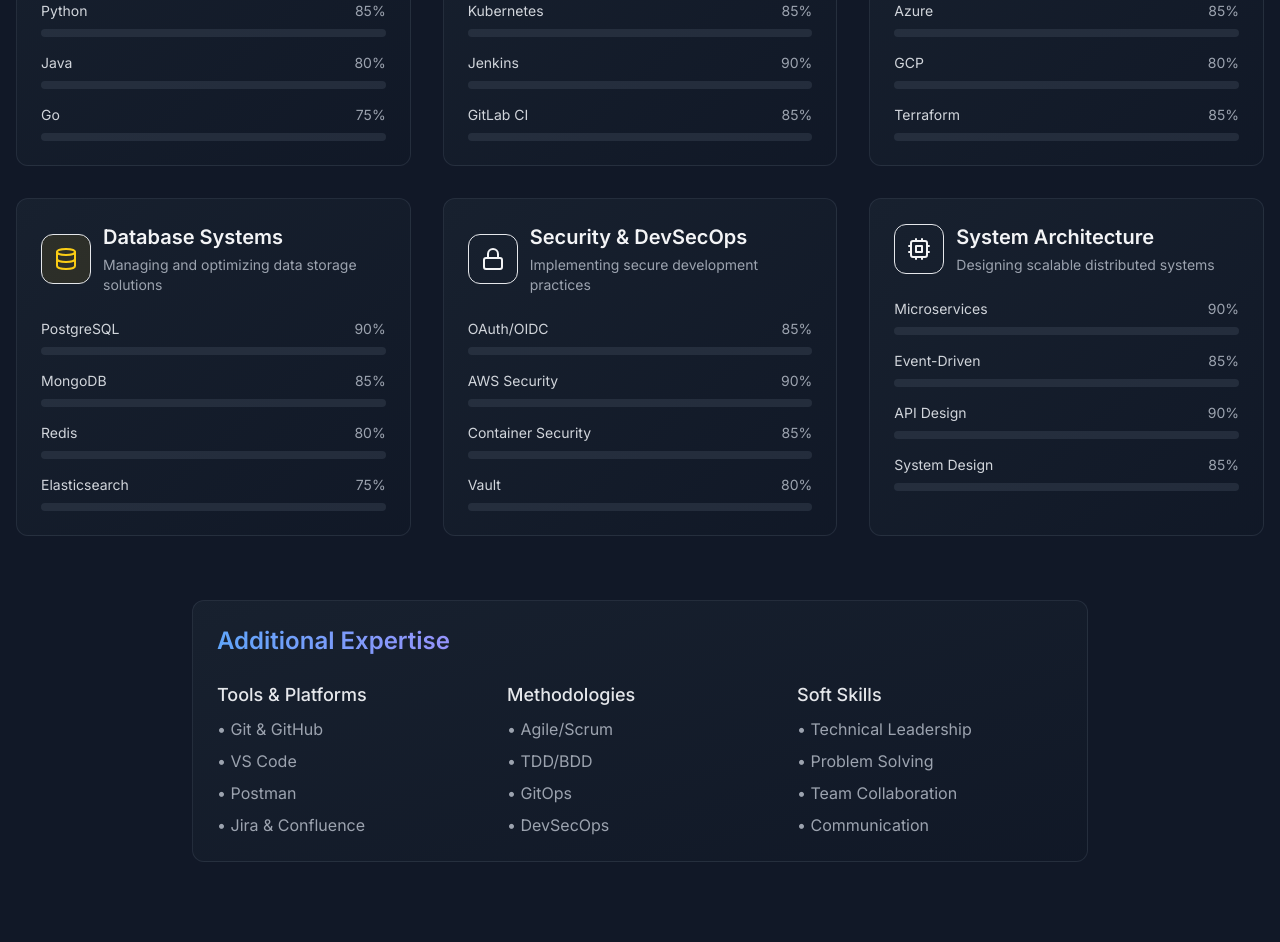
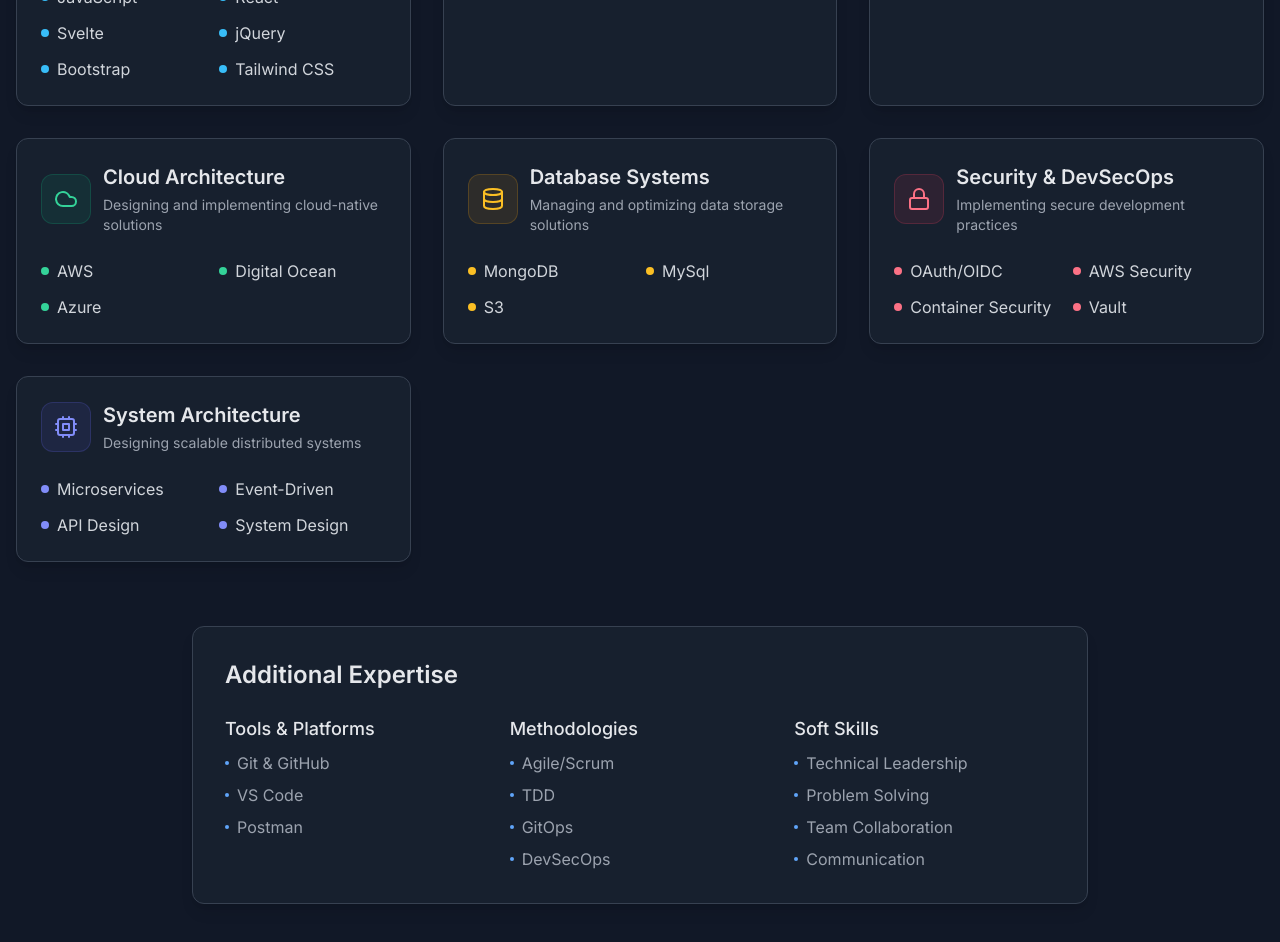
Before and after one commit to MuhdNihalCY/portfolio-new, a React (Vite) app: page / in a window 1280 px wide. Shown: the part 2600-3542 px from the top of the page. Built offline with nearby package versions, Linux system fonts and the light colour scheme.

Commit message:
updated tech stacks area

```diff
--- a/src/App.tsx
+++ b/src/App.tsx
@@ -21,25 +21,25 @@ function App() {
   const achievements = [
     {
       icon: Briefcase,
-      count: '50+',
+      count: '4+',
       label: 'Projects Completed',
       color: 'blue'
     },
-    {
-      icon: Award,
-      count: '10+',
-      label: 'Certifications',
-      color: 'purple'
-    },
+    // {
+    //   icon: Award,
+    //   count: '10+',
+    //   label: 'Certifications',
+    //   color: 'purple'
+    // },
     {
       icon: Users,
-      count: '20+',
+      count: '3+',
       label: 'Happy Clients',
       color: 'green'
     },
     {
       icon: Coffee,
-      count: '5+',
+      count: '2+',
       label: 'Years Experience',
       color: 'yellow'
     }
@@ -197,7 +197,7 @@ function App() {
               </div>
             </div>
 
-            <div className="grid grid-cols-2 md:grid-cols-4 gap-8">
+            <div className="grid grid-cols-2 md:grid-cols-3 gap-8">
               {achievements.map((achievement, index) => (
                 <div key={index} className="tech-card group text-center">
                   <div className={`inline-flex p-3 rounded-xl bg-${achievement.color}-500/10 text-${achievement.color}-400 border border-${achievement.color}-500/20 group-hover:scale-110 transition-transform mb-4`}>
--- a/src/components/TechStack.tsx
+++ b/src/components/TechStack.tsx
@@ -1,104 +1,108 @@
-import React, { useEffect, useRef } from 'react';
-import { Server, Cloud, Database, Code2, GitBranch, Globe, Lock, Cpu } from 'lucide-react';
+import React from 'react';
+import { Server, Cloud, Database, Code2, Lock, Cpu, Globe, Layout } from 'lucide-react';
 
-const TechStack: React.FC = () => {
-  const technologies = {
-    backend: {
+const TechStack = () => {
+  const departments = [
+    {
+      title: 'Frontend Development',
+      description: 'Creating responsive and interactive user interfaces',
+      technologies: ['HTML', 'CSS', 'JavaScript', 'React', 'Svelte', 'jQuery', 'Bootstrap', 'Tailwind CSS'],
+      icon: Layout,
+      color: 'sky'
+    },
+    {
       title: 'Backend Development',
       description: 'Building robust and scalable server-side applications',
-      skills: [
-        { name: 'Node.js', level: 90 },
-        { name: 'Python', level: 85 },
-        { name: 'Java', level: 80 },
-        { name: 'Go', level: 75 },
-      ],
+      technologies: ['Node.js', 'Express.js'],
       icon: Code2,
       color: 'blue'
     },
-    devops: {
+    {
       title: 'DevOps & CI/CD',
       description: 'Automating deployment and infrastructure management',
-      skills: [
-        { name: 'Docker', level: 95 },
-        { name: 'Kubernetes', level: 85 },
-        { name: 'Jenkins', level: 90 },
-        { name: 'GitLab CI', level: 85 },
-      ],
+      technologies: ['Docker', 'GitLab CI'],
       icon: Server,
       color: 'purple'
     },
-    cloud: {
+    {
       title: 'Cloud Architecture',
       description: 'Designing and implementing cloud-native solutions',
-      skills: [
-        { name: 'AWS', level: 90 },
-        { name: 'Azure', level: 85 },
-        { name: 'GCP', level: 80 },
-        { name: 'Terraform', level: 85 },
-      ],
+      technologies: ['AWS', 'Digital Ocean', 'Azure'],
       icon: Cloud,
-      color: 'green'
+      color: 'emerald'
     },
-    databases: {
+    {
       title: 'Database Systems',
       description: 'Managing and optimizing data storage solutions',
-      skills: [
-        { name: 'PostgreSQL', level: 90 },
-        { name: 'MongoDB', level: 85 },
-        { name: 'Redis', level: 80 },
-        { name: 'Elasticsearch', level: 75 },
-      ],
+      technologies: ['MongoDB','MySql', 'S3'],
       icon: Database,
-      color: 'yellow'
+      color: 'amber'
     },
-    security: {
+    {
       title: 'Security & DevSecOps',
       description: 'Implementing secure development practices',
-      skills: [
-        { name: 'OAuth/OIDC', level: 85 },
-        { name: 'AWS Security', level: 90 },
-        { name: 'Container Security', level: 85 },
-        { name: 'Vault', level: 80 },
-      ],
+      technologies: ['OAuth/OIDC', 'AWS Security', 'Container Security', 'Vault'],
       icon: Lock,
-      color: 'red'
+      color: 'rose'
     },
-    architecture: {
+    {
       title: 'System Architecture',
       description: 'Designing scalable distributed systems',
-      skills: [
-        { name: 'Microservices', level: 90 },
-        { name: 'Event-Driven', level: 85 },
-        { name: 'API Design', level: 90 },
-        { name: 'System Design', level: 85 },
-      ],
+      technologies: ['Microservices', 'Event-Driven', 'API Design', 'System Design'],
       icon: Cpu,
       color: 'indigo'
     }
+  ];
+
+  const additionalTech = {
+    'Tools & Platforms': ['Git & GitHub', 'VS Code', 'Postman'],
+    'Methodologies': ['Agile/Scrum', 'TDD', 'GitOps', 'DevSecOps'],
+    'Soft Skills': ['Technical Leadership', 'Problem Solving', 'Team Collaboration', 'Communication']
   };
 
-  const cardRefs = useRef<(HTMLDivElement | null)[]>([]);
+  // Helper function to get Tailwind class for each color
+  const getColorClass = (color, type) => {
+    const colorMap = {
+      background: {
+        sky: 'bg-sky-500/10',
+        blue: 'bg-blue-500/10',
+        purple: 'bg-purple-500/10',
+        emerald: 'bg-emerald-500/10',
+        amber: 'bg-amber-500/10',
+        rose: 'bg-rose-500/10',
+        indigo: 'bg-indigo-500/10'
+      },
+      text: {
+        sky: 'text-sky-400',
+        blue: 'text-blue-400',
+        purple: 'text-purple-400',
+        emerald: 'text-emerald-400',
+        amber: 'text-amber-400',
+        rose: 'text-rose-400',
+        indigo: 'text-indigo-400'
+      },
+      border: {
+        sky: 'border-sky-500/20',
+        blue: 'border-blue-500/20',
+        purple: 'border-purple-500/20',
+        emerald: 'border-emerald-500/20',
+        amber: 'border-amber-500/20',
+        rose: 'border-rose-500/20',
+        indigo: 'border-indigo-500/20'
+      },
+      dot: {
+        sky: 'bg-sky-400',
+        blue: 'bg-blue-400',
+        purple: 'bg-purple-400',
+        emerald: 'bg-emerald-400',
+        amber: 'bg-amber-400',
+        rose: 'bg-rose-400',
+        indigo: 'bg-indigo-400'
+      }
+    };
 
-  useEffect(() => {
-    cardRefs.current.forEach(card => {
-      if (!card) return;
-
-      const handleMouseMove = (e: MouseEvent) => {
-        const rect = card.getBoundingClientRect();
-        const x = e.clientX - rect.left;
-        const y = e.clientY - rect.top;
-
-        card.style.setProperty('--mouse-x', `${x}px`);
-        card.style.setProperty('--mouse-y', `${y}px`);
-      };
-
-      card.addEventListener('mousemove', handleMouseMove);
-
-      return () => {
-        card.removeEventListener('mousemove', handleMouseMove);
-      };
-    });
-  }, []);
+    return colorMap[type][color];
+  };
 
   return (
     <div className="space-y-16">
@@ -106,78 +110,57 @@ const TechStack: React.FC = () => {
         <h3 className="text-2xl font-semibold mb-4 text-gray-200">Professional Expertise</h3>
         <p className="text-gray-400 leading-relaxed">
           With extensive experience across the full development stack, I specialize in building
-          scalable backend systems, implementing DevOps practices, and architecting cloud solutions.
-          Here's a comprehensive overview of my technical expertise and the technologies I work with.
+          scalable systems, implementing DevOps practices, and creating responsive user interfaces.
+          Here's an overview of my technical expertise by department.
         </p>
       </div>
 
       <div className="grid md:grid-cols-2 lg:grid-cols-3 gap-8">
-        {Object.entries(technologies).map(([key, tech], index) => (
+        {departments.map((dept, index) => (
           <div
-            key={key}
-            ref={el => cardRefs.current[index] = el}
-            className="tech-card group"
+            key={index}
+            className="bg-gray-800/50 border border-gray-700 rounded-xl p-6 hover:border-gray-500 transition-all shadow-lg"
           >
             <div className="flex items-center gap-3 mb-6">
-              <div className={`p-3 rounded-xl bg-${tech.color}-500/10 text-${tech.color}-400 border border-${tech.color}-500/20 group-hover:scale-110 transition-transform`}>
-                <tech.icon size={24} />
+              <div className={`p-3 rounded-xl ${getColorClass(dept.color, 'background')} ${getColorClass(dept.color, 'text')} border ${getColorClass(dept.color, 'border')}`}>
+                <dept.icon size={24} />
               </div>
               <div>
-                <h3 className="text-xl font-semibold">{tech.title}</h3>
-                <p className="text-sm text-gray-400 mt-1">{tech.description}</p>
+                <h3 className="text-xl font-semibold text-gray-200">{dept.title}</h3>
+                <p className="text-sm text-gray-400 mt-1">{dept.description}</p>
               </div>
             </div>
-            <div className="space-y-4">
-              {tech.skills.map((skill) => (
-                <div key={skill.name} className="space-y-2">
-                  <div className="flex justify-between text-sm">
-                    <span className="text-gray-300">{skill.name}</span>
-                    <span className="text-gray-400">{skill.level}%</span>
-                  </div>
-                  <div className="h-2 bg-gray-700/50 rounded-full overflow-hidden">
-                    <div
-                      className={`h-full bg-${tech.color}-500/50 rounded-full transition-all duration-500 group-hover:bg-${tech.color}-400/50`}
-                      style={{ width: `${skill.level}%` }}
-                    ></div>
-                  </div>
-                </div>
-              ))}
+            <div className="mt-4">
+              <ul className="grid grid-cols-2 gap-3">
+                {dept.technologies.map((tech, i) => (
+                  <li key={i} className="flex items-center">
+                    <span className={`w-2 h-2 rounded-full ${getColorClass(dept.color, 'dot')} mr-2`}></span>
+                    <span className="text-gray-300">{tech}</span>
+                  </li>
+                ))}
+              </ul>
             </div>
           </div>
         ))}
       </div>
 
       <div className="max-w-4xl mx-auto mt-16">
-        <div className="tech-card">
-          <h3 className="text-2xl font-semibold mb-6 gradient-text">Additional Expertise</h3>
+        <div className="bg-gray-800/50 border border-gray-700 rounded-xl p-8 hover:border-gray-500 transition-all shadow-lg">
+          <h3 className="text-2xl font-semibold mb-6 text-gray-200">Additional Expertise</h3>
           <div className="grid md:grid-cols-3 gap-6">
-            <div className="space-y-2">
-              <h4 className="text-lg font-medium text-gray-200">Tools & Platforms</h4>
-              <ul className="space-y-2 text-gray-400">
-                <li>• Git & GitHub</li>
-                <li>• VS Code</li>
-                <li>• Postman</li>
-                <li>• Jira & Confluence</li>
-              </ul>
-            </div>
-            <div className="space-y-2">
-              <h4 className="text-lg font-medium text-gray-200">Methodologies</h4>
-              <ul className="space-y-2 text-gray-400">
-                <li>• Agile/Scrum</li>
-                <li>• TDD/BDD</li>
-                <li>• GitOps</li>
-                <li>• DevSecOps</li>
-              </ul>
-            </div>
-            <div className="space-y-2">
-              <h4 className="text-lg font-medium text-gray-200">Soft Skills</h4>
-              <ul className="space-y-2 text-gray-400">
-                <li>• Technical Leadership</li>
-                <li>• Problem Solving</li>
-                <li>• Team Collaboration</li>
-                <li>• Communication</li>
-              </ul>
-            </div>
+            {Object.entries(additionalTech).map(([category, items], index) => (
+              <div key={index} className="space-y-2">
+                <h4 className="text-lg font-medium text-gray-200">{category}</h4>
+                <ul className="space-y-2">
+                  {items.map((item, i) => (
+                    <li key={i} className="text-gray-400 flex items-center">
+                      <span className="w-1 h-1 rounded-full bg-blue-400 mr-2"></span>
+                      {item}
+                    </li>
+                  ))}
+                </ul>
+              </div>
+            ))}
           </div>
         </div>
       </div>
```
